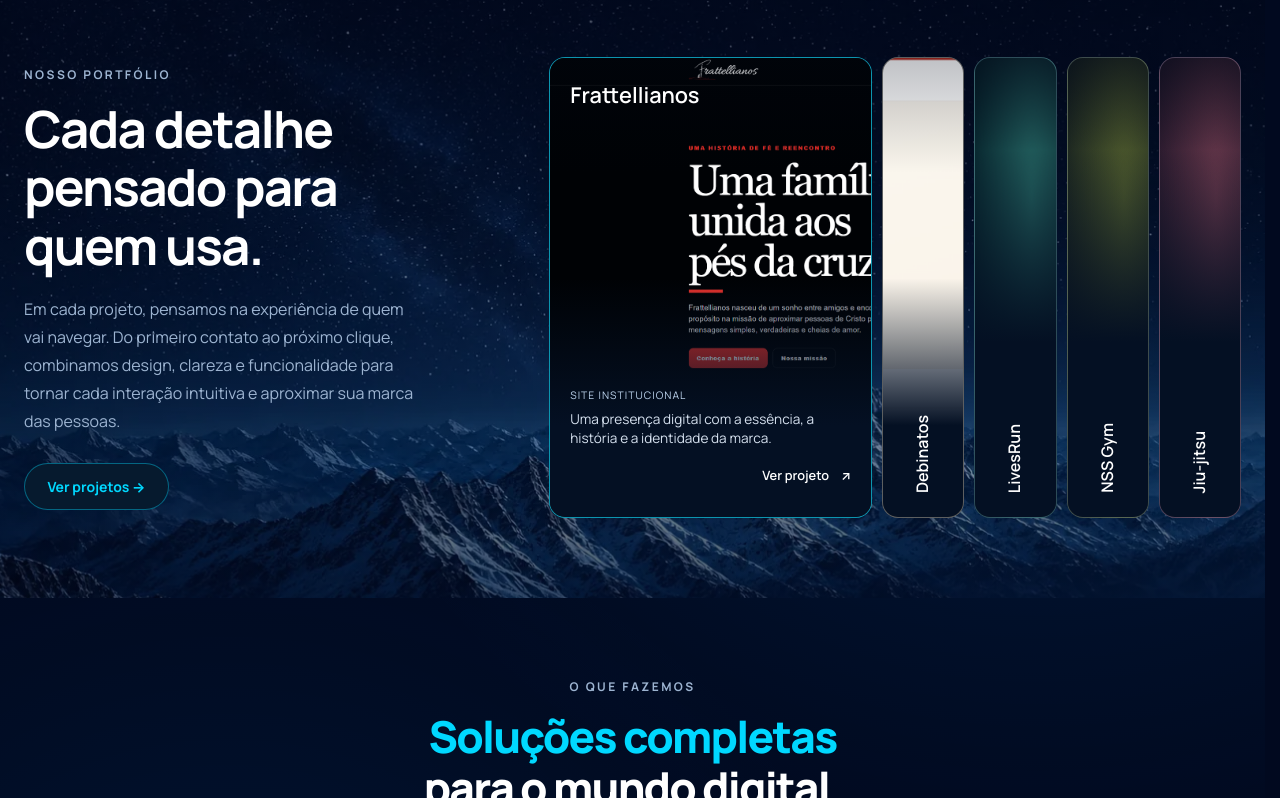
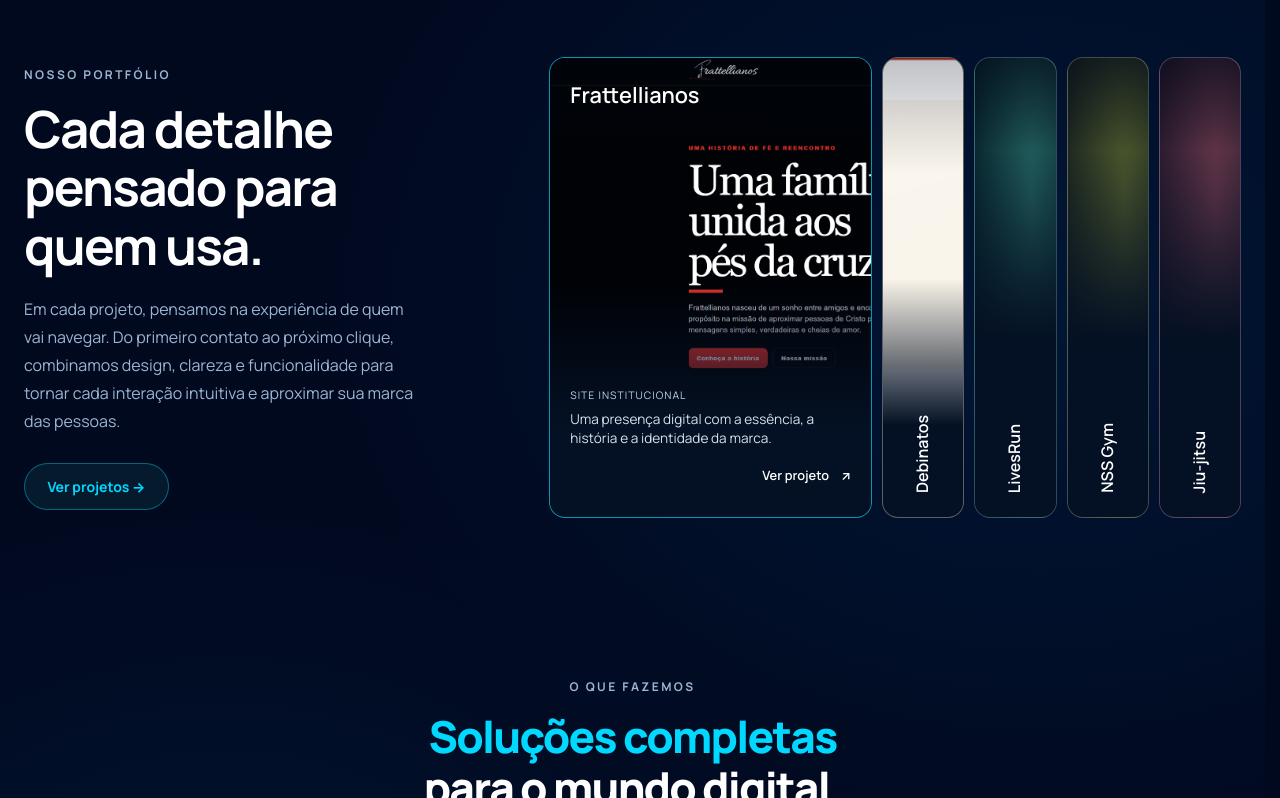
Before and after one commit to iweti/iweti, an Astro site: page / in a window 1280 px wide. Shown: the part 1312-2110 px from the top of the page. Built offline with nearby package versions, Linux system fonts and the light colour scheme; Astro itself is replaced by a stand-in of ours.

Commit message:
refactor: remove unused portfolio background style from home-projects-services

```diff
--- a/src/pages/index.astro
+++ b/src/pages/index.astro
@@ -52,12 +52,9 @@ import TestimonialsSection from '../components/home/TestimonialsSection.astro';
         var(--color-ink);
     }
 
+    .home-projects-services > :global(.home-projects),
     .home-projects-services > :global(.services) {
       background: transparent;
     }
-
-    .home-projects-services > :global(.home-projects) {
-      @apply portfolio-background;
-    }
   }
 </style>
```
